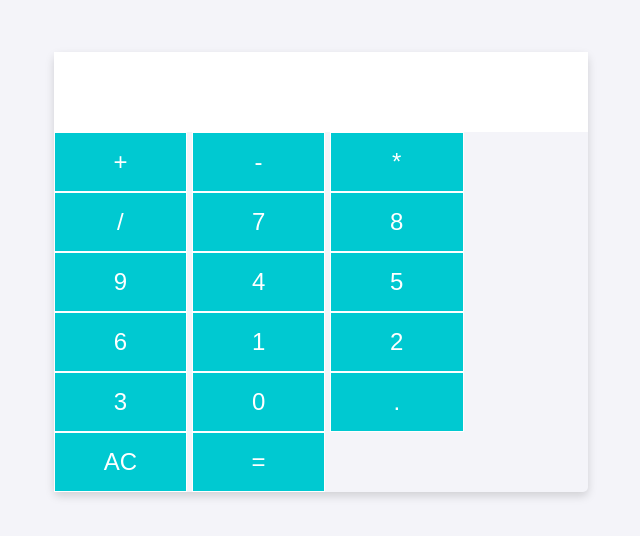
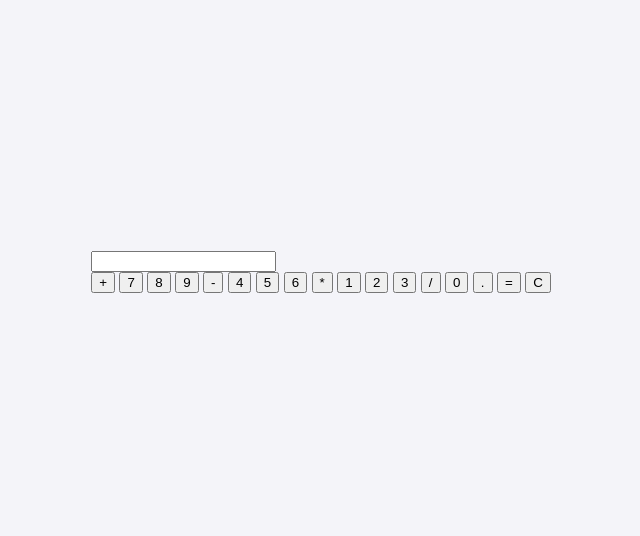
Before and after one commit to AshenafiTech/calculator-web, a plain HTML site: page index.html in a window 1280 px wide. Shown: the part 136-672 px from the top of the page, without its empty margins (319-959 px from the left). Drawn offline with Linux system fonts and the light colour scheme.

Commit message:
Modified the html

```diff
--- a/index.html
+++ b/index.html
@@ -7,28 +7,27 @@
     <link rel="stylesheet" href="style.css">
 </head>
 <body>
-    <div class="calculator">
-        <input type="text" class="calculator-screen" disabled>
-        <div class="calculator-keys">
-            <button class="operator">+</button>
-            <button class="operator">-</button>
-            <button class="operator">*</button>
-            <button class="operator">/</button>
-            <button>7</button>
-            <button>8</button>
-            <button>9</button>
-            <button>4</button>
-            <button>5</button>
-            <button>6</button>
-            <button>1</button>
-            <button>2</button>
-            <button>3</button>
-            <button>0</button>
-            <button class="decimal">.</button>
-            <button class="all-clear">AC</button>
-            <button class="equal-sign">=</button>
+    <div id="calculator">
+        <input id="display" readonly>
+        <div id="keys">
+            <button onclick="appendToDisplay('+')">+</button>
+            <button onclick="appendToDisplay('7')">7</button>
+            <button onclick="appendToDisplay('8')">8</button>
+            <button onclick="appendToDisplay('9')">9</button>
+            <button onclick="appendToDisplay('-')">-</button>
+            <button onclick="appendToDisplay('4')">4</button>
+            <button onclick="appendToDisplay('5')">5</button>
+            <button onclick="appendToDisplay('6')">6</button>
+            <button onclick="appendToDisplay('*')">*</button>
+            <button onclick="appendToDisplay('1')">1</button>
+            <button onclick="appendToDisplay('2')">2</button>
+            <button onclick="appendToDisplay('3')">3</button>
+            <button onclick="appendToDisplay('/')">/</button>
+            <button onclick="appendToDisplay('0')">0</button>
+            <button onclick="appendToDisplay('.')">.</button>
+            <button onclick="calculate()">=</button>
+            <button onclick="clearDisplay()">C</button>
         </div>
     </div>
-    <script src="script.js"></script>
 </body>
 </html>
```
